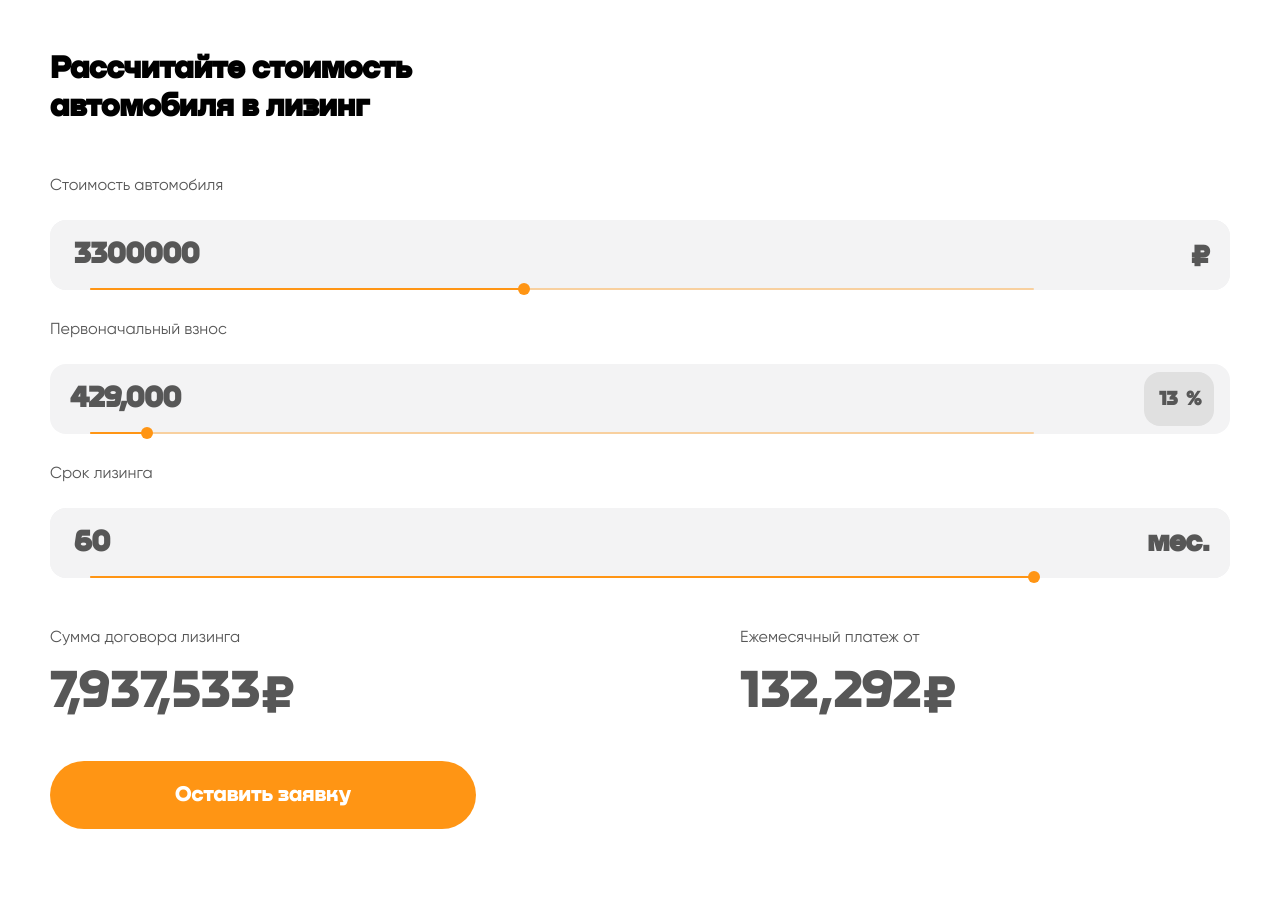
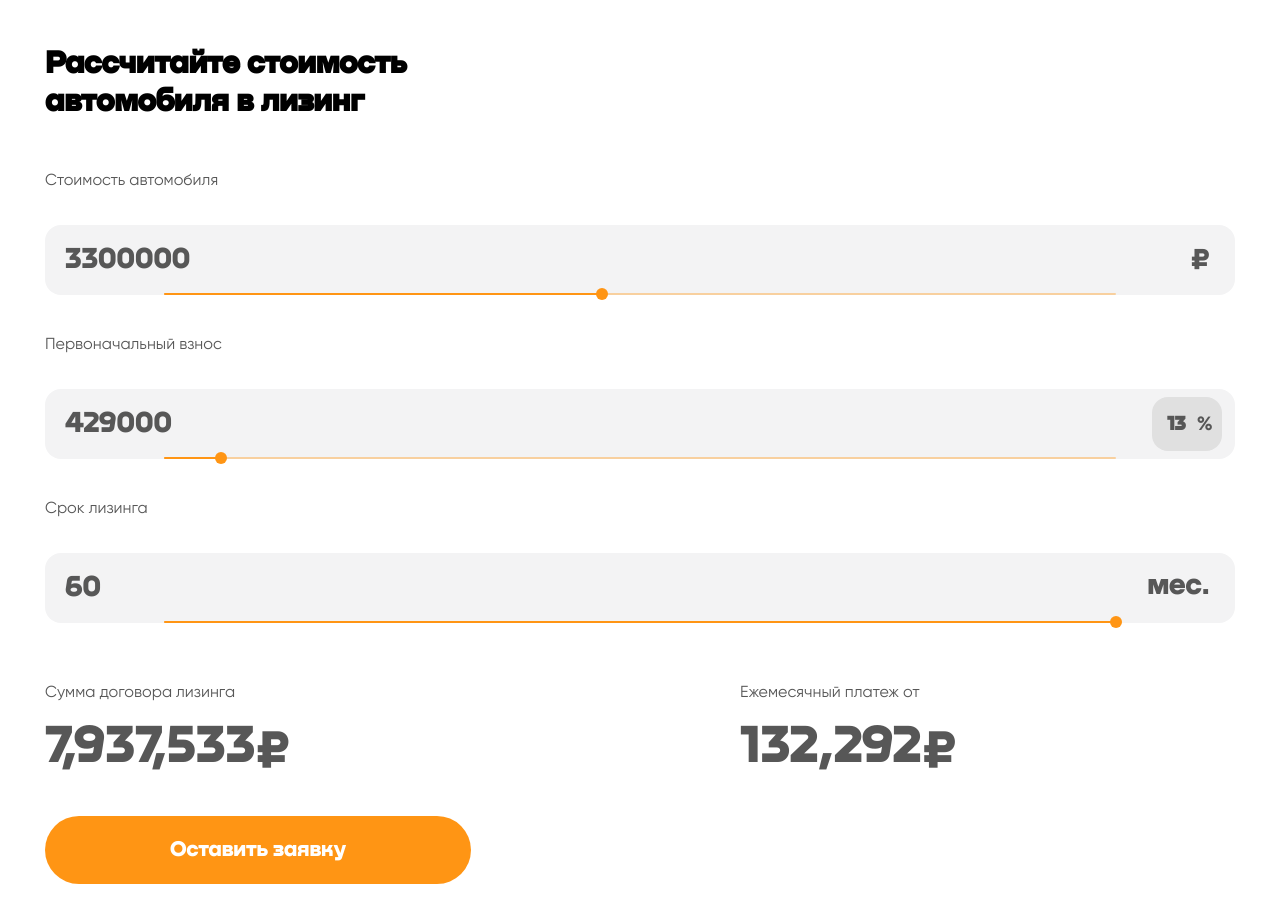
Before and after one commit to ol3gatron/oxem-test, a React (Vite) app: page / in a window 1280 px wide. Shown: the top 922 px of the page. Before the commit the page ends 879 px from the top, so only its background shows below. Built offline with nearby package versions, Linux system fonts and the light colour scheme.

Commit message:
fixed styles

```diff
--- a/src/App.jsx
+++ b/src/App.jsx
@@ -2,7 +2,7 @@ import axios from 'axios';
 import { useState } from 'react';
 import InputSlider from './components/InputSlider';
 import ClipLoader from "react-spinners/ClipLoader"
-
+import Slider from '@mui/material/Slider';
 
 function App() {
 
--- a/src/components/InputSlider.jsx
+++ b/src/components/InputSlider.jsx
@@ -3,29 +3,39 @@ import Slider from '@mui/material/Slider';
 const InputSlider = ({title, min, max, name, value, valueIn, carPrice, handleChange}) => {
 
   const initialFee = carPrice / 100 * value
+  const initialFeeRounded = Math.ceil(initialFee)
 
   return (
     <div className="app-inputs--input">
       <div className="input--title">{title}</div>
-      <div className="input--slider">
-        <div className="car-price">
+      <div className="input--inputs">
         {valueIn != "%"
           ?
           <>
             <input
               type="number"
+              className='inputs--num-input'
               value={value ? value : min}
-                className='car-price--input'
               min={min}
               max={max}
               name={name}
               onChange={(e) => handleChange(e)}
+              maxLength={10}
             />
             <p className="car-price--value-in">{valueIn}</p>
           </>
           :
           <>
-            <p className='car-price--value'>{initialFee.toLocaleString()}</p>
+            <input
+              type="number"
+              className='inputs--num-input'
+              value={initialFeeRounded}
+              min={min}
+              max={max}
+              name={name}
+              maxLength={10}
+              disabled
+            />
             <div className='car-price--initial-fee'>
               <input
                 type="number"
@@ -48,16 +58,14 @@ const InputSlider = ({title, min, max, name, value, valueIn, carPrice, handleCha
               min={min}
               max={max}
               name={name}
+              onChange={(e) => handleChange(e)}
               sx={{
+                color: "#FF9514",
                 position: "absolute",
+                marginTop: "55px",
                 width: "80%",
-              bottom: -13,
-              left: 40,
-              color: "#FF9514",
               }}
-            onChange={(e) => handleChange(e)}
             />
-        </div>
         </div>
     </div>
   )
--- a/src/index.css
+++ b/src/index.css
@@ -42,11 +42,39 @@
   margin: 0;
 }
 
+.input--inputs {
+  display: flex;
+  align-items: center;
+  position: relative;
+  flex-direction: column;
+  justify-content: space-between;
+  width: 430px;
+  height: 90px;
+  padding: 10px 0;
+}
+
+.inputs--num-input {
+  border: none;
+  border-radius: 16px;
+  color: #575757;
+  background-color: #F3F3F4;
+  width: 100%;
+  height: 100%;
+  font-size: 30px;
+  font-family: "Nekst-Black";
+  padding: 5px 20px;
+}
+
+.inputs--num-input:focus-visible {
+  border: none;
+  border: 2px solid #F3F3F4;
+}
+
 .App {
   display: flex;
   flex-direction: column;
   justify-content: center;
-  padding: 50px;
+  padding: 45px;
   gap: 50px;
 }
 
@@ -106,8 +134,11 @@
 .car-price--value-in {
   position: absolute;
   right: 0;
-  padding: 20px;
+  padding: 15px 25px;
   color: #575757;
+  font-family: "Nekst-Black";
+  font-size: 30px;
+  line-height: 36px;
 }
 
 .car-price--value {
@@ -117,14 +148,14 @@
 }
 
 .car-price--initial-fee {
-  padding: 0.5rem;
+  padding: 0 5px;
   margin: 0.5rem;
-  padding-right: -10px;
   border-radius: 1rem;
-  position: relative;
+  position: absolute;
   display: flex;
   justify-content: center;
   align-items: center;
+  right: 0;
 }
 
 .initial-fee--input {
@@ -145,6 +176,7 @@
   font-size: 20px;
   left: 50px;
   color: #575757;
+  font-family: "Nekst-Black";
 }
 
 .app-total {
@@ -214,7 +246,7 @@ input:focus-visible {
     gap: 30px;
   }
 
-  .car-price {
+  .input--inputs {
     width: auto;
   }
 
@@ -231,7 +263,7 @@ input:focus-visible {
 
 @media (max-width: 1024px) {
   .app-total {
-    column-gap: 100px;
+    column-gap: 40px;
     row-gap: 34px;
   }
 }
@@ -251,17 +283,19 @@ input:focus-visible {
     color: #333E48;
   }
 
-  .car-price {
+  .input--inputs {
     font-size: 22px;
     color: #333E48;
   }
 
-  .car-price--input, .car-price--value {
+  .app-inputs--input, .inputs--num-input {
     color: #333E48;
+    font-size: 22px;
   }
 
   .car-price--value-in {
-    color: #333E48
+    color: #333E48;
+    font-size: 22px;
   }
 
   .initial-fee--input, .initial-fee--percent-sign {
```
Lines whose indentation alone changed are shown as unchanged.
